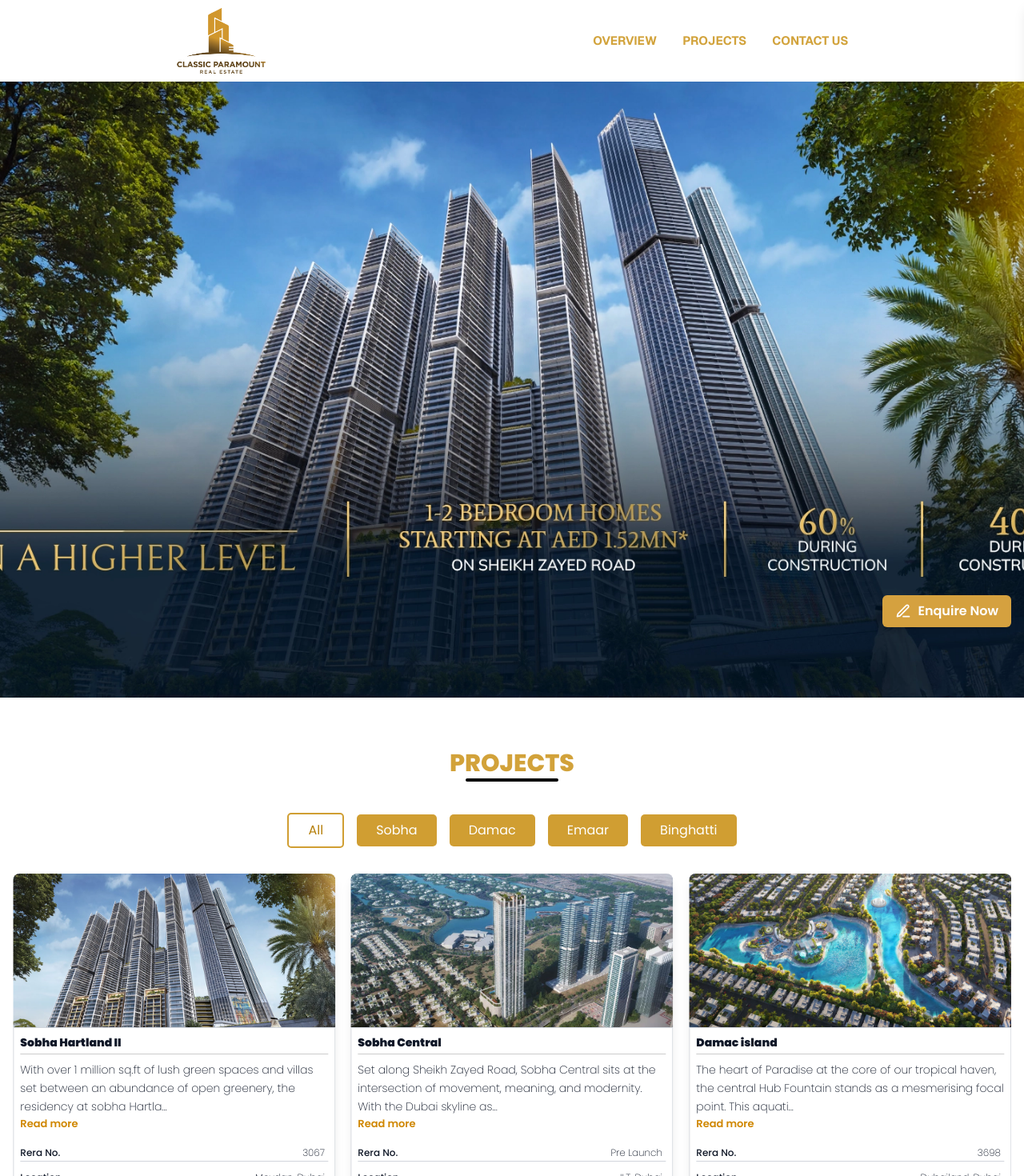
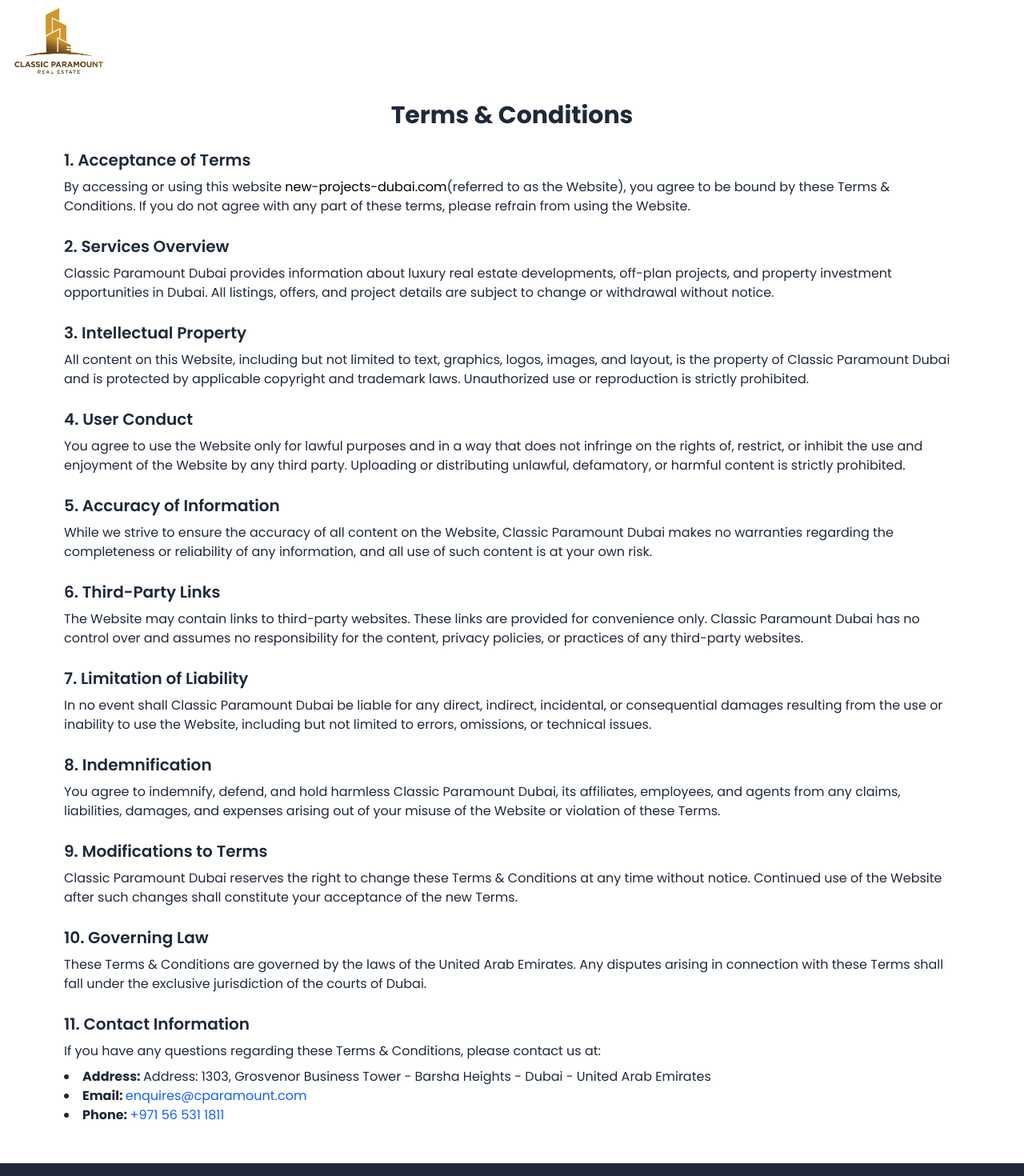
Before and after one commit to mizaannvoraa/CParamount, a Next.js app: page /terms-conditions in a window 1280 px wide. Shown: the top 1470 px of the page at 80% size. Built offline with nearby package versions, Linux system fonts and the light colour scheme.

Commit message:
C paramount created

```diff
--- /dev/null
+++ b/Components/Analytics.js
@@ -0,0 +1,15 @@
+'use client';
+
+import { usePathname } from 'next/navigation';
+import { useEffect } from 'react';
+import { pageview } from '../lib/gtm';
+
+export default function Analytics() {
+  const pathname = usePathname();
+
+  useEffect(() => {
+    pageview(pathname);
+  }, [pathname]);
+
+  return null;
+}
--- a/Components/ContactUs.js
+++ b/Components/ContactUs.js
@@ -27,7 +27,7 @@ export default function ContactForm({ countryFromURL = "ae" }) {
   const [isSubmitting, setIsSubmitting] = useState(false);
   useEffect(() => {
     if (shouldRedirect) {
-      router.push("/thank-you");
+      router.replace("/thank-you");
     }
   }, [shouldRedirect, router]);
 
@@ -86,7 +86,7 @@ export default function ContactForm({ countryFromURL = "ae" }) {
   const formik = useFormik({
     initialValues: {
       name: "",
-      project: { value: 'sobha', label: 'Sobha' },
+      project: { value: "sobha", label: "Sobha" },
       phone: "",
       email: "",
     },
--- a/Components/Footer.js
+++ b/Components/Footer.js
@@ -36,11 +36,6 @@ const Footer = () => {
               Links
             </h2>
             <ul className="space-y-2 flex justify-start flex-col">
-              <li>
-                <a href="/" className="hover:underline">
-                  Home
-                </a>
-              </li>
               <li>
                 <a href="#overview" className="hover:underline">
                   Overview
@@ -96,6 +91,13 @@ const Footer = () => {
       </Link>
       <span className="hidden sm:inline-block border-l h-4 border-gray-500"></span>
       <p className="tracking-widest font-medium">© 2025 ALL RIGHTS RESERVED</p>
+      <span className="hidden sm:inline-block border-l h-4 border-gray-500"></span>
+       <Link
+        href="/terms-conditions"
+        className="hover:underline tracking-widest font-medium uppercase "
+      >
+        Terms & Conditions
+      </Link>
     </div>
     </div>
   );
--- a/Components/Navbar.js
+++ b/Components/Navbar.js
@@ -3,10 +3,12 @@ import React, { useState, useEffect } from "react";
 import Image from "next/image";
 import Link from "next/link";
 import { FiMenu, FiX } from "react-icons/fi";
+import { usePathname } from "next/navigation";
 
 const Navbar = () => {
   const [isMobileMenuOpen, setIsMobileMenuOpen] = useState(false);
   const [hasMounted, setHasMounted] = useState(false);
+  const pathname = usePathname();
 
   useEffect(() => {
     setHasMounted(true);
@@ -20,26 +22,30 @@ const Navbar = () => {
     { label: "Contact Us", href: "#contact" },
   ];
 
+  const hideNavRoutes = ["/thank-you", "/terms-conditions"];
+  const hideNav = hideNavRoutes.includes(pathname);
+
   if (!hasMounted) return null;
 
   return (
     <nav className="bg-white sticky top-0 z-50">
-      <div className="container mx-auto flex items-center justify-between md:justify-around px-4 py-2">
-        {/* Logo Section */}
-        <div>
+      <div className="container mx-auto flex items-center justify-between px-4 py-2">
+        {/* Logo Section - always on the left */}
+        <div className="flex-shrink-0">
           <Link href="/" scroll={true}>
             <Image
               src="/assets/TrialLogo.png"
               width={100}
               height={100}
               alt="Logo L&T"
-              className="md:w-[115px] w-[95px]  h-auto"
+              className="md:w-[115px] w-[95px] h-auto"
               priority
             />
           </Link>
         </div>
 
         {/* Desktop Nav */}
+        {!hideNav && (
           <div className="hidden md:flex gap-8 text-[#D2A33C] text-[15px] uppercase font-bold font-sans">
             {navItems.map((item) => (
               <Link
@@ -51,8 +57,10 @@ const Navbar = () => {
               </Link>
             ))}
           </div>
+        )}
 
         {/* Mobile Menu Button */}
+        {!hideNav && (
           <div className="md:hidden">
             <button
               onClick={toggleMenu}
@@ -62,9 +70,11 @@ const Navbar = () => {
               <FiMenu size={28} className="text-[#D2A33C]" />
             </button>
           </div>
+        )}
       </div>
 
       {/* Sliding Mobile Menu */}
+      {!hideNav && (
         <div
           className={`
             fixed top-0 right-0 h-full w-64 bg-white shadow-lg z-50
@@ -94,10 +104,14 @@ const Navbar = () => {
             ))}
           </div>
         </div>
+      )}
 
       {/* Backdrop for mobile menu */}
-      {isMobileMenuOpen && (
-        <div className="fixed inset-0 z-40 md:hidden" onClick={toggleMenu} />
+      {isMobileMenuOpen && !hideNav && (
+        <div
+          className="fixed inset-0 z-40 md:hidden"
+          onClick={toggleMenu}
+        />
       )}
     </nav>
   );
--- a/app/layout.js
+++ b/app/layout.js
@@ -1,8 +1,10 @@
 import { Geist, Geist_Mono } from "next/font/google";
-import { GoogleTagManager } from '@next/third-parties/google';
+import Script from "next/script";
 import "./globals.css";
 import Navbar from "@/Components/Navbar";
 import Footer from "@/Components/Footer";
+import Analytics from "@/Components/Analytics";
+import { GTM_ID } from '@/lib/gtm';
 
 const geistSans = Geist({
   variable: "--font-geist-sans",
@@ -14,27 +16,54 @@ const geistMono = Geist_Mono({
   subsets: ["latin"],
 });
 
+
 export const metadata = {
   title: "Real Estate Dubai | Luxury Villas & Homes in Dubai for Sale",
   description:
     "Explore premium Real Estate Dubai listings, including luxurious Villas in Dubai and modern Homes in Dubai. Find your dream property today!",
-    icons: {
-     icon: '/favicon.ico',
-    shortcut: '/favicon.ico',
-    apple: '/favicon.ico',
+  icons: {
+    icon: "/favicon.ico",
+    shortcut: "/favicon.ico",
+    apple: "/favicon.ico",
   },
 };
 
 export default function RootLayout({ children }) {
   return (
     <html lang="en">
+      <head>
+        <Script id="gtm-datalayer" strategy="afterInteractive">
+          {`window.dataLayer = window.dataLayer || [];`}
+        </Script>
+        <Script
+          id="gtm-script"
+          strategy="afterInteractive"
+          dangerouslySetInnerHTML={{
+            __html: `
+              (function(w,d,s,l,i){w[l]=w[l]||[];w[l].push({'gtm.start':
+new Date().getTime(),event:'gtm.js'});var f=d.getElementsByTagName(s)[0],
+j=d.createElement(s),dl=l!='dataLayer'?'&l='+l:'';j.async=true;j.src=
+'https://www.googletagmanager.com/gtm.js?id='+i+dl;f.parentNode.insertBefore(j,f);
+})(window,document,'script','dataLayer','${GTM_ID}');
+            `,
+          }}
+        />
+      </head>
       <body
         className={`scroll-smooth ${geistSans.variable} ${geistMono.variable} antialiased`}
       >
+        <noscript>
+          <iframe
+            src={`https://www.googletagmanager.com/ns.html?id=${GTM_ID}`}
+            height="0"
+            width="0"
+            style={{ display: "none", visibility: "hidden" }}
+          ></iframe>
+        </noscript>
         <Navbar />
+        <Analytics />
         {children}
         <Footer />
-        <GoogleTagManager gtmId="GTM-P33RNKLV" />
       </body>
     </html>
   );
--- /dev/null
+++ b/app/terms-conditions/page.js
@@ -0,0 +1,91 @@
+import Head from 'next/head';
+
+export default function TermsAndConditions() {
+  return (
+    <div className="bg-white">
+      <main className="max-w-6xl mx-auto px-4 md:py-6 py-3 text-gray-800">
+        <h1 className="text-3xl font-bold mb-6 text-center">Terms & Conditions</h1>
+
+        <section className="mb-6">
+          <h2 className="text-xl font-semibold mb-2">1. Acceptance of Terms</h2>
+          <p>
+            By accessing or using this website <a href="https://new-projects-dubai.com/" className="text-black hover:underline">new-projects-dubai.com</a>(referred to as the Website), you agree to be bound by these Terms & Conditions. If you do not agree with any part of these terms, please refrain from using the Website.
+          </p>
+        </section>
+
+        <section className="mb-6">
+          <h2 className="text-xl font-semibold mb-2">2. Services Overview</h2>
+          <p>
+            Classic Paramount Dubai provides information about luxury real estate developments, off-plan projects, and property investment opportunities in Dubai. All listings, offers, and project details are subject to change or withdrawal without notice.
+          </p>
+        </section>
+
+        <section className="mb-6">
+          <h2 className="text-xl font-semibold mb-2">3. Intellectual Property</h2>
+          <p>
+            All content on this Website, including but not limited to text, graphics, logos, images, and layout, is the property of Classic Paramount Dubai and is protected by applicable copyright and trademark laws. Unauthorized use or reproduction is strictly prohibited.
+          </p>
+        </section>
+
+        <section className="mb-6">
+          <h2 className="text-xl font-semibold mb-2">4. User Conduct</h2>
+          <p>
+            You agree to use the Website only for lawful purposes and in a way that does not infringe on the rights of, restrict, or inhibit the use and enjoyment of the Website by any third party. Uploading or distributing unlawful, defamatory, or harmful content is strictly prohibited.
+          </p>
+        </section>
+
+        <section className="mb-6">
+          <h2 className="text-xl font-semibold mb-2">5. Accuracy of Information</h2>
+          <p>
+            While we strive to ensure the accuracy of all content on the Website, Classic Paramount Dubai makes no warranties regarding the completeness or reliability of any information, and all use of such content is at your own risk.
+          </p>
+        </section>
+
+        <section className="mb-6">
+          <h2 className="text-xl font-semibold mb-2">6. Third-Party Links</h2>
+          <p>
+            The Website may contain links to third-party websites. These links are provided for convenience only. Classic Paramount Dubai has no control over and assumes no responsibility for the content, privacy policies, or practices of any third-party websites.
+          </p>
+        </section>
+
+        <section className="mb-6">
+          <h2 className="text-xl font-semibold mb-2">7. Limitation of Liability</h2>
+          <p>
+            In no event shall Classic Paramount Dubai be liable for any direct, indirect, incidental, or consequential damages resulting from the use or inability to use the Website, including but not limited to errors, omissions, or technical issues.
+          </p>
+        </section>
+
+        <section className="mb-6">
+          <h2 className="text-xl font-semibold mb-2">8. Indemnification</h2>
+          <p>
+            You agree to indemnify, defend, and hold harmless Classic Paramount Dubai, its affiliates, employees, and agents from any claims, liabilities, damages, and expenses arising out of your misuse of the Website or violation of these Terms.
+          </p>
+        </section>
+
+        <section className="mb-6">
+          <h2 className="text-xl font-semibold mb-2">9. Modifications to Terms</h2>
+          <p>
+            Classic Paramount Dubai reserves the right to change these Terms & Conditions at any time without notice. Continued use of the Website after such changes shall constitute your acceptance of the new Terms.
+          </p>
+        </section>
+
+        <section className="mb-6">
+          <h2 className="text-xl font-semibold mb-2">10. Governing Law</h2>
+          <p>
+            These Terms & Conditions are governed by the laws of the United Arab Emirates. Any disputes arising in connection with these Terms shall fall under the exclusive jurisdiction of the courts of Dubai.
+          </p>
+        </section>
+
+        <section className="mb-6">
+          <h2 className="text-xl font-semibold mb-2">11. Contact Information</h2>
+          <p>If you have any questions regarding these Terms & Conditions, please contact us at:</p>
+          <ul className="list-disc list-inside mt-2">
+            <li><strong>Address: </strong>Address: 1303, Grosvenor Business Tower - Barsha Heights - Dubai - United Arab Emirates</li>
+            <li><strong>Email: </strong><a href="mailto:enquires@cparamount.com" className="text-blue-600 hover:underline">enquires@cparamount.com</a></li>
+            <li><strong>Phone: </strong><a href="tel:+971565311811" className="text-blue-600 hover:underline">+971 56 531 1811</a></li>
+          </ul>
+        </section>
+      </main>
+    </div>
+  );
+}
--- a/lib/gtm.js
+++ b/lib/gtm.js
@@ -1,7 +1,9 @@
+export const GTM_ID = 'GTM-P33RNKLV';
+
 export const pageview = (url) => {
   window.dataLayer = window.dataLayer || [];
   window.dataLayer.push({
-    event: "pageview",
+    event: 'pageview',
     page: url,
   });
 };
```
Lines whose indentation alone changed are shown as unchanged.
